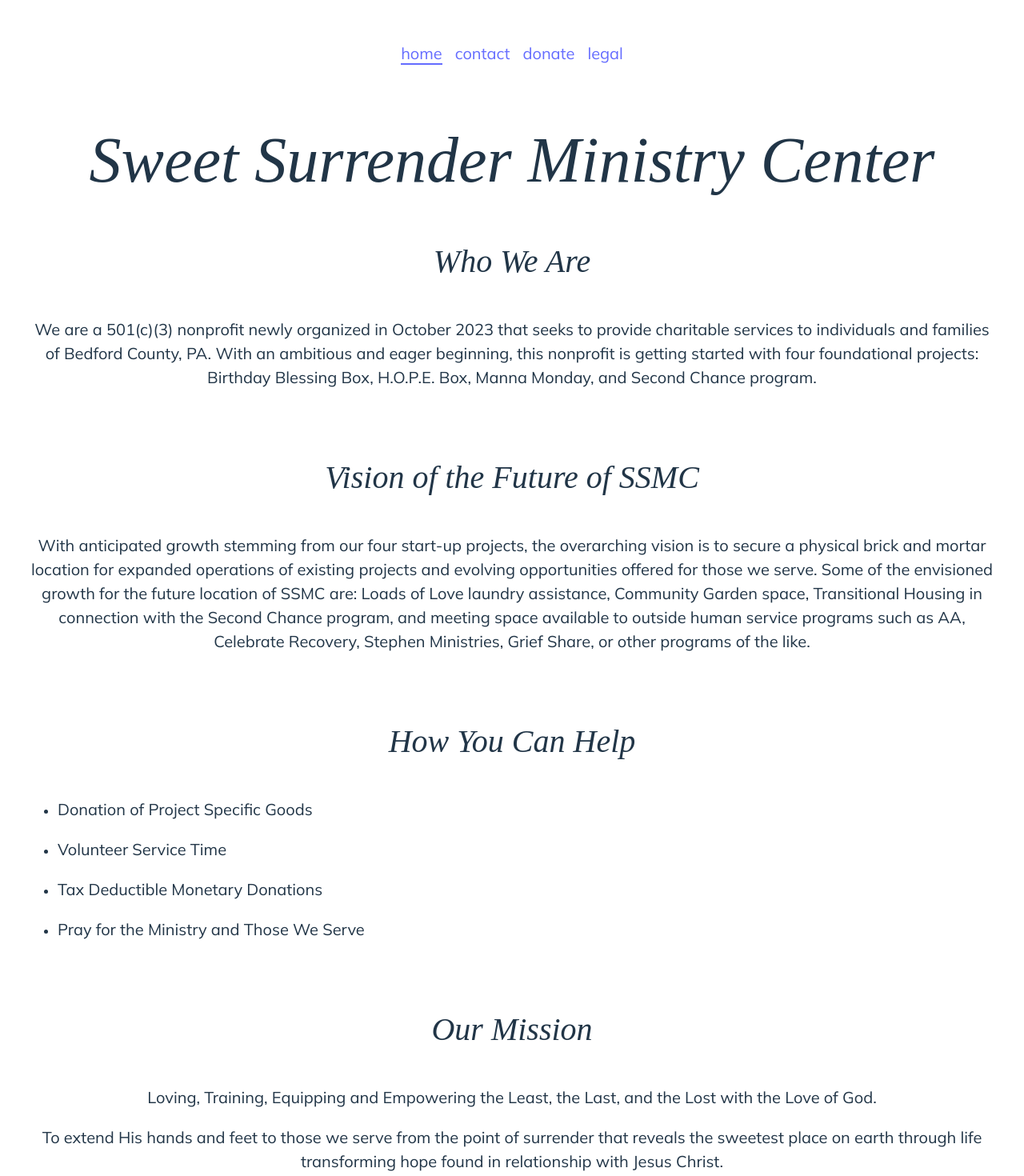
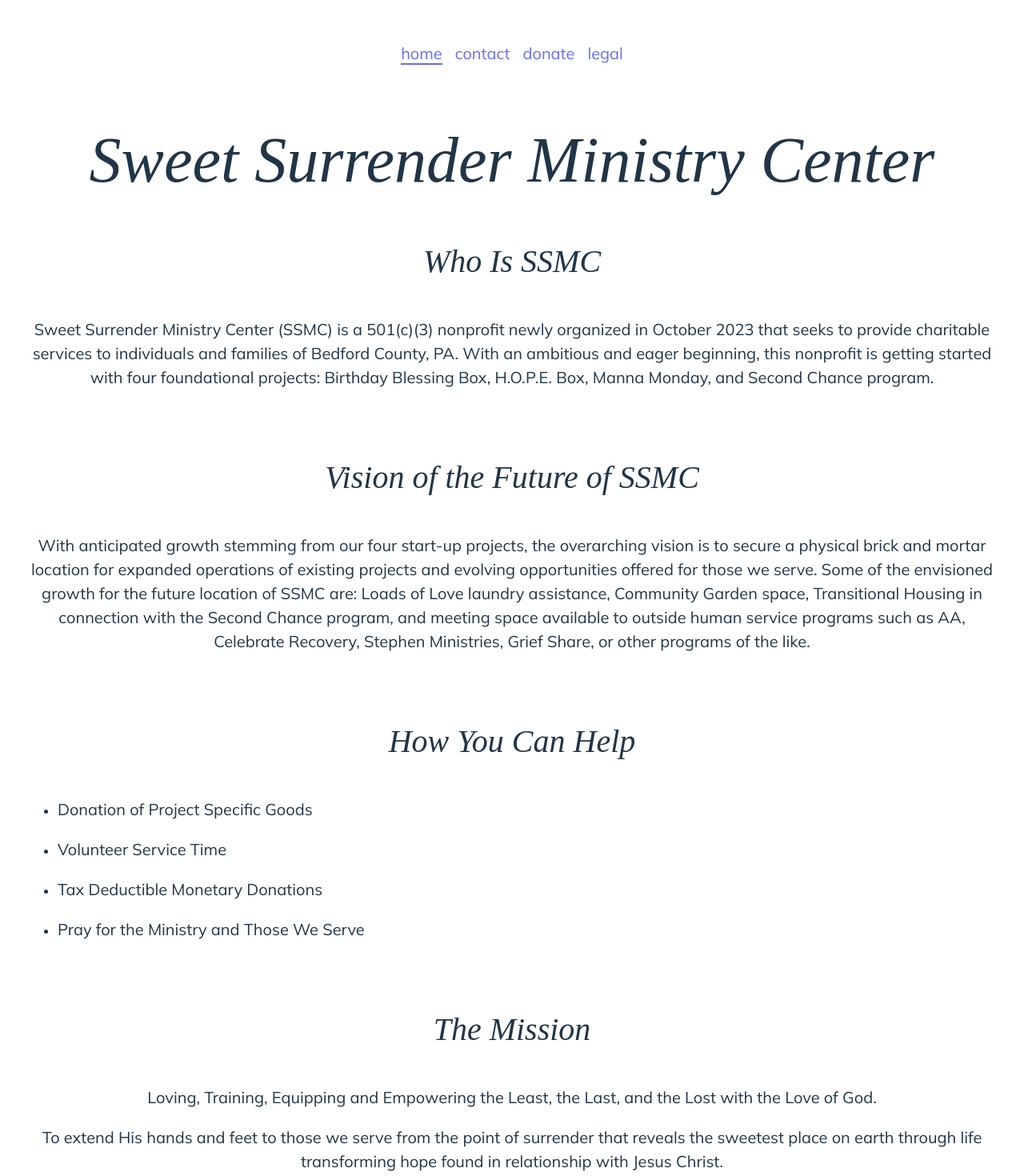
Before and after one commit to SheldonDavis/Sweet-Surrender-Ministry-Center, a React (Vite) app: page / in a window 1280 px wide. Shown: the top 1470 px of the page at 80% size. Built offline with nearby package versions, Linux system fonts and the light colour scheme; a web font is replaced by a local one.

Commit message:
update verbage to be less "US" and more about the mission

```diff
--- a/src/components/QuestionsForm.tsx
+++ b/src/components/QuestionsForm.tsx
@@ -86,20 +86,20 @@ function QuestionsForm(){
             <div className={`subNotificationTile ${submissionResponse.status&&(`active`)} ${submissionResponse.status==='success'?(`good`):submissionResponse.status==='error'?(`bad`):('')} `}>
                 <span>{submissionResponse.responseText}</span>
             </div>
-            {
-            Message?(
+          {Message?(
               <>
                 <p>{Message}</p>
               </>
           ):(
             <>
+              <h3>Have a question for Sweet Surrender?</h3>
               <form onSubmit={handleSubmit} >
                   <p>
-                    <label htmlFor="ContactEmail">Contact Email:</label>&nbsp;
+                      <label htmlFor="ContactEmail">Your Email:</label>&nbsp;
                       <input type='email' id='ContactEmail' name='ContactEmail' required placeholder='example@example.com'/>
                   </p>
                   <p>
-                    <label htmlFor="Question">Ask a question:</label><br/>
+                      <label htmlFor="Question">Your Question:</label><br/>
                       <textarea id='Question' name='Question' required placeholder='I would like to know more about...' rows={10} ></textarea>
                   </p>
                   <p>
@@ -112,12 +112,10 @@ function QuestionsForm(){
                         <button type='submit'>Send</button>
                       )
                     }
-                {/* <input type='submit' value='Submit'/> */}
                   </p>
               </form>
             </>
-          )
-          }
+          )}
         </>
     )
 }
--- a/src/components/OurMission.tsx
+++ b/src/components/TheMission.tsx
@@ -1,7 +1,7 @@
-function OurMission() {
+function TheMission() {
   return (
-    <article id={`OurMission`}>
-      <h3>Our Mission</h3>
+    <article id={`TheMission`}>
+      <h3>The Mission</h3>
       <p>
         Loving, Training, Equipping and Empowering the Least, the Last, and the
         Lost with the Love of God.
@@ -14,4 +14,4 @@ function OurMission() {
     </article>
   );
 }
-export default OurMission;
+export default TheMission;
--- a/src/components/WhoWeAre.tsx
+++ b/src/components/WhoWeAre.tsx
@@ -58,8 +58,8 @@ function WhoWeAre(){//props: Properties
         )} */}
 
             <article id='WhoWeAre'>
-                <h3>Who We Are</h3>
-                <p>We are a 501(c)(3) nonprofit newly organized in October 2023 that seeks to provide charitable services to individuals and families of Bedford County, PA. With an ambitious and eager beginning, this nonprofit is getting started with four foundational projects: Birthday Blessing Box, H.O.P.E. Box, Manna Monday, and Second Chance program. </p>
+                <h3>Who Is SSMC</h3>
+                <p>Sweet Surrender Ministry Center (SSMC) is a 501(c)(3) nonprofit newly organized in October 2023 that seeks to provide charitable services to individuals and families of Bedford County, PA. With an ambitious and eager beginning, this nonprofit is getting started with four foundational projects: Birthday Blessing Box, H.O.P.E. Box, Manna Monday, and Second Chance program. </p>
             </article>
     </>)
 }
--- a/src/pages/home.tsx
+++ b/src/pages/home.tsx
@@ -4,7 +4,7 @@
 
 //importing components
 import WhoWeAre from "../components/WhoWeAre";
-import OurMission from "../components/OurMission.tsx";
+import TheMission from "../components/TheMission.tsx";
 import VisionOfTheFuture from "../components/VisionOfTheFuture.tsx";
 import CoreValues from "../components/CoreValues.tsx";
 import HowToHelp from "../components/HowToHelp.tsx";
@@ -47,7 +47,7 @@ function Home() {
       <WhoWeAre />
       <VisionOfTheFuture />
       <HowToHelp />
-      <OurMission />
+      <TheMission />
       <CoreValues />
       <ProjectsList />
 
```
Lines whose indentation alone changed are shown as unchanged.
